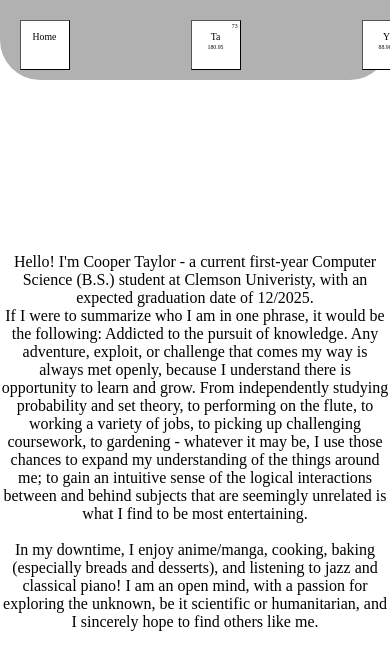
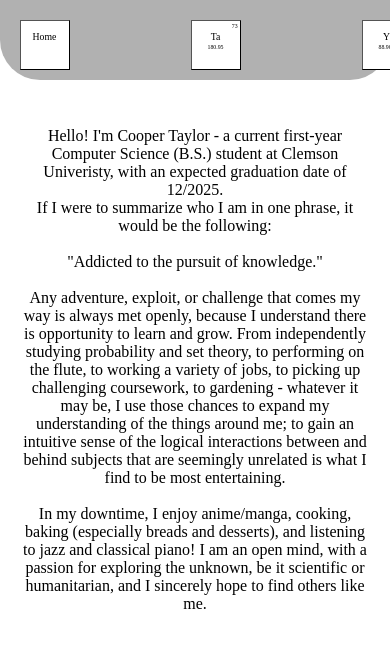
Before and after one commit to Cooper-Taylor/Cooper-Taylor.github.io, a plain HTML site: page aboutme.html in a window 390 px wide. Shown: the top 670 px of the page. Drawn offline with nearby package versions, Linux system fonts and the light colour scheme.

Commit message:
Text editing and style update

```diff
--- a/aboutme.html
+++ b/aboutme.html
@@ -39,9 +39,9 @@
                                 with an expected graduation date of 12/2025. <br />
                         </div>
                         <div class="aboutmeText">
-                                If I were to summarize who I am in one phrase, it would be the following:
+                                If I were to summarize who I am in one phrase, it would be the following: <br /> <br />
 
-                                Addicted to the pursuit of knowledge.
+                                "Addicted to the pursuit of knowledge." <br /> <br />
 
                                 Any adventure, exploit, or challenge that comes my way is always met openly, because I understand there is
                                 opportunity to learn and grow.
--- a/css/AboutMe.css
+++ b/css/AboutMe.css
@@ -49,9 +49,15 @@ body {
 }
 
 .aboutmeText{
-    width: 100vw;
+    width: 90vw;
     white-space: wrap;
     text-align: center;
     margin-left: auto;
     margin-right: auto;
 }
+
+@media only screen and (max-width: 600px){
+    .flex-container {
+        top: 15vh;
+    }
+}
```
